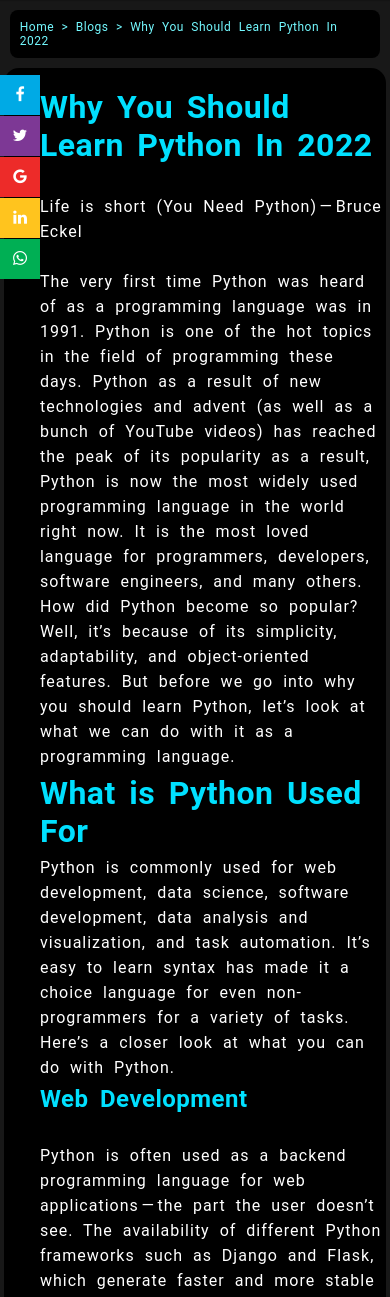
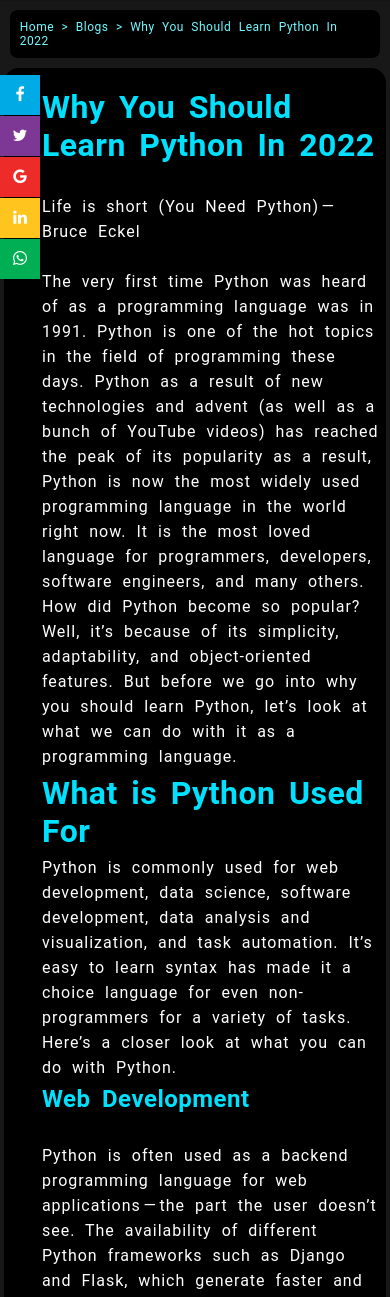
Before and after one commit to CoderAyushX/fornbits, a Django app: a page that uses templates/base.html in a window 390 px wide. Shown: the part 55-1352 px from the top of the page. Run offline with Django 4.2, Linux system fonts and the light colour scheme; data comes from the database, SQL or seed files in the repository; some libraries are stand-ins or nearby versions.

Commit message:
Initial commit

```diff
--- a/static/style.css
+++ b/static/style.css
@@ -919,7 +919,7 @@ footer a{
       width: 98vw;
     }
     .blogpost{
-      padding: 15px 4px 30px 36px;
+      padding: 15px 4px 30px 38px;
       margin: 10px auto 0 auto;
     }
     .postPath{
```
